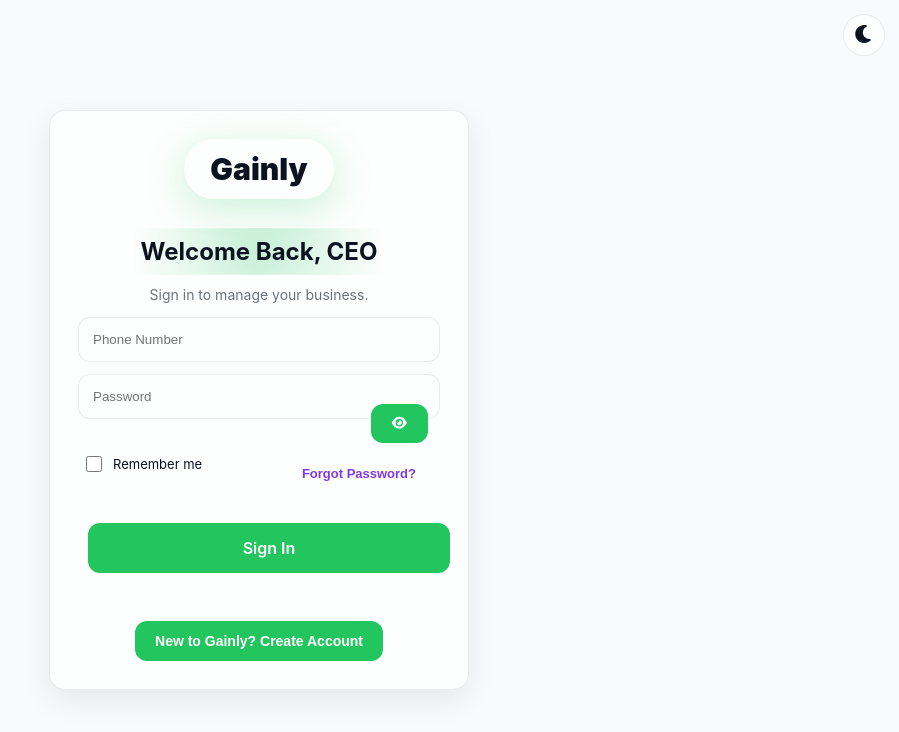
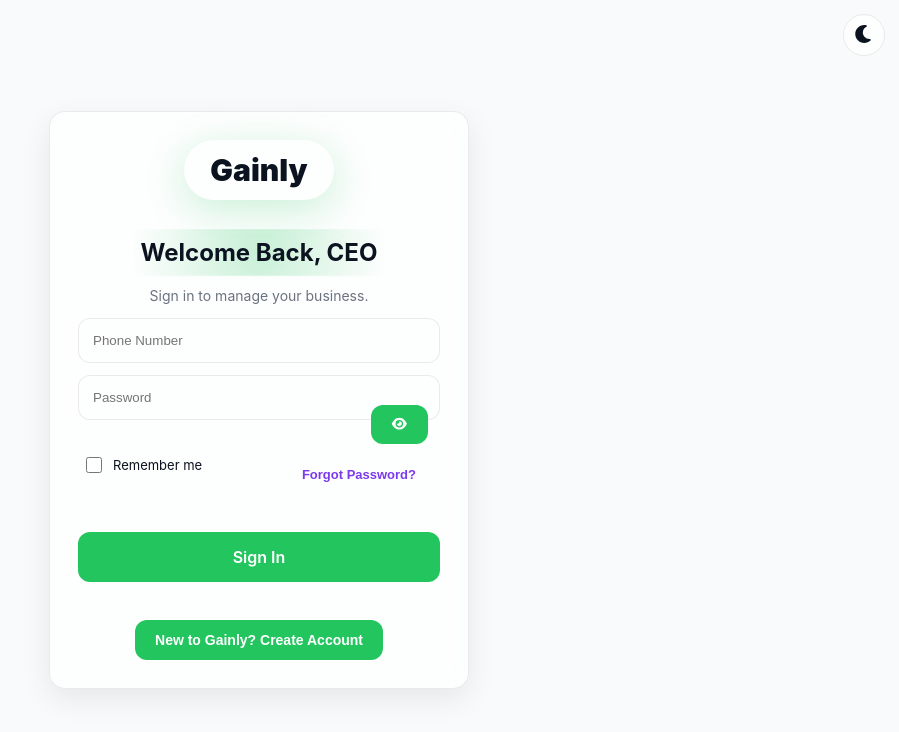
Before and after one commit to Devwithay/gainly, a React (Vite) app: page /auth in a window 1280 px wide. Shown: the top 732 px of the page, without its empty margins (381-1280 px from the left). Built offline with nearby package versions, Linux system fonts and the light colour scheme.

Commit message:
Final push

```diff
--- a/src/App.css
+++ b/src/App.css
@@ -345,7 +345,7 @@
 button.cta-btn {
   border: none;
   outline: none;
-  margin: 10px;
+  margin: 10pxd;
   cursor: pointer;
   font-family: inherit;
   background: var(--green);
```
